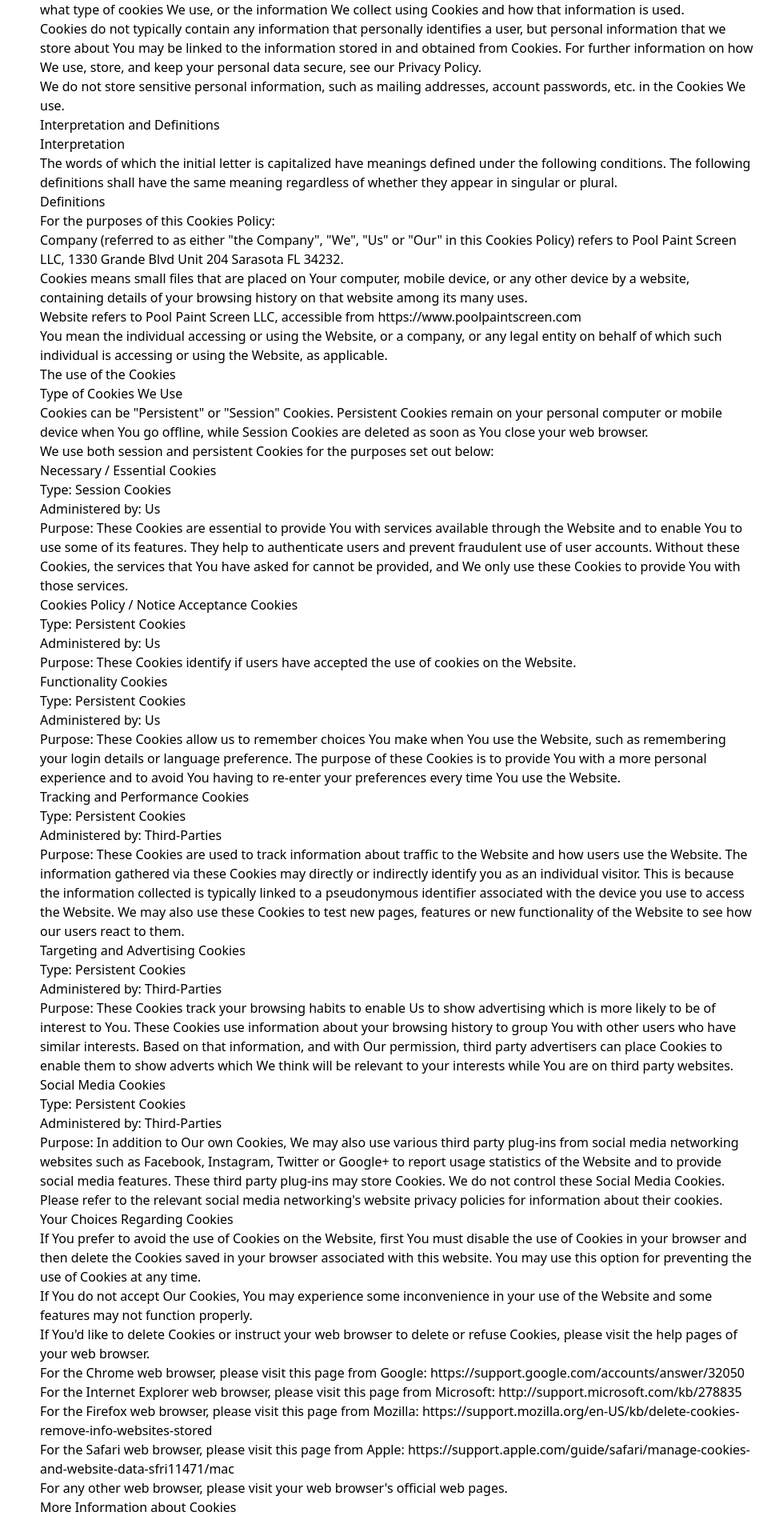
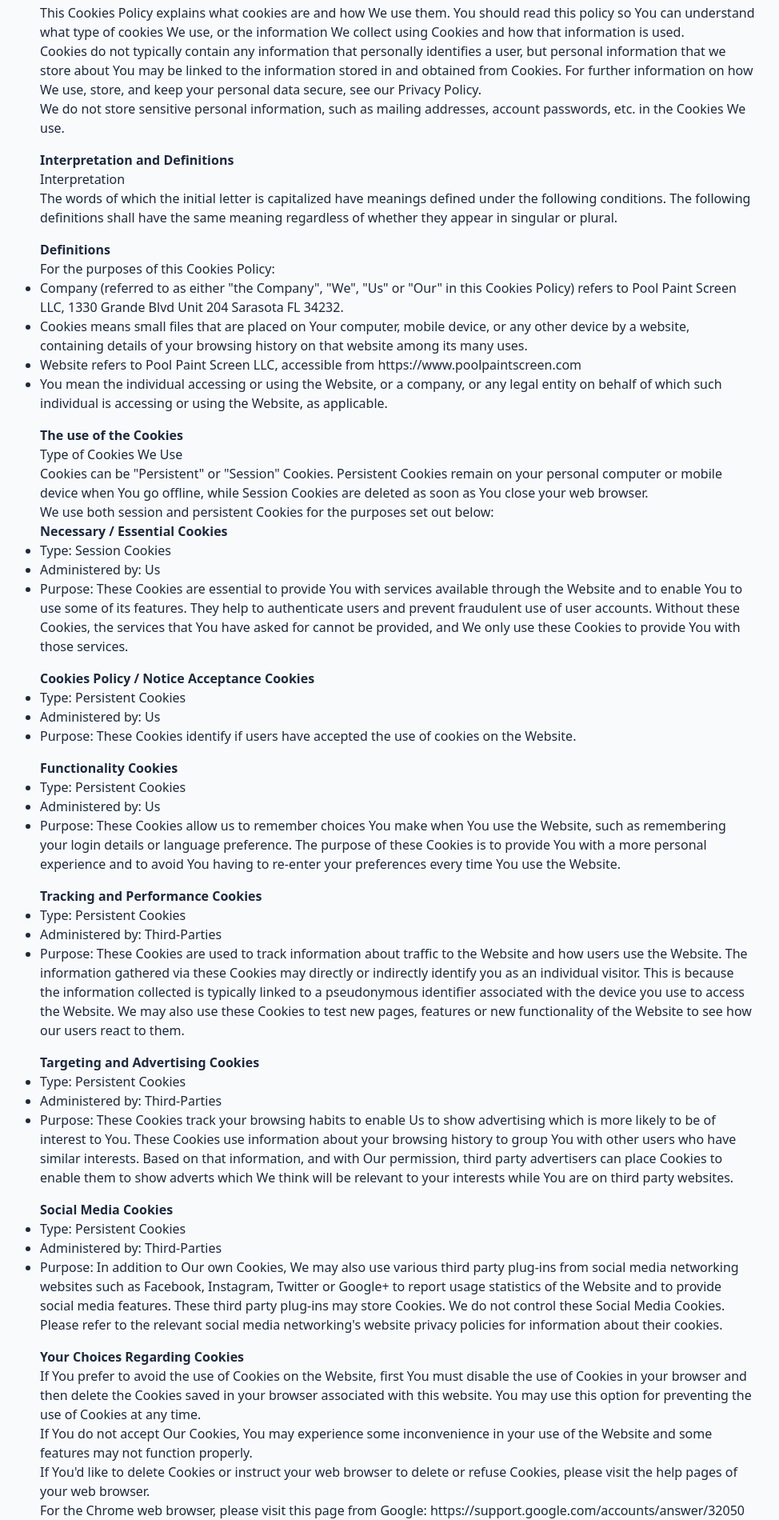
Before and after one commit to Yudai-creator/pps, a Next.js app: page /privacity in a window 1280 px wide. Shown: the part 405-2305 px from the top of the page at 80% size, without its empty margins (142-1116 px from the left). Built offline with nearby package versions, Linux system fonts and the light colour scheme.

Commit message:
design fixes

```diff
--- a/app/materials/[material]/page.tsx
+++ b/app/materials/[material]/page.tsx
@@ -11,7 +11,7 @@
 
 export default function Page({ params }: { params: { material: string } }) {
   return (
-    <div className="relative">
+    <div className="relative bg-slate-50">
       <div className="h-72  flex flex-col z-0  bg-cover bg-center bg-[url('/img/services.png')]"></div>
       <div className="px-7 z-10 -mt-64   ">
         <HeaderPageMaterial slug={params.material} />
--- a/app/privacity/page.tsx
+++ b/app/privacity/page.tsx
@@ -3,83 +3,83 @@
 
 const PrivacityTermPage = () => {
   return (
-    <div className="bg-white">
+    <div className="bg-slate-50">
       <div className="mx-auto max-w-7xl px-6 py-24 sm:py-32 lg:px-8 lg:py-40">
         <div className="mx-auto max-w-4xl divide-y divide-gray-900/10">
-          <h2 className="text-2xl font-bold leading-10 tracking-tight text-gray-900">
+          <h2 className="text-4xl text-center font-bold leading-10 tracking-tight text-gray-900">
           Cookies Policy
           </h2>
-          <dl className="mt-10 space-y-6 divide-y divide-gray-900/10">
+          <dl className="mt-12 space-y-6 divide-y divide-gray-900/10">
             <div>
               {" "}
-              <h1>Cookies Policy</h1>
-              <p>Last updated: March 28, 2023</p>
-              <p>
+              <h1 className="text-slate-800 font-semibold text-lg">Cookies Policy</h1>
+              <p className="text-slate-800">Last updated: March 28, 2023</p>
+              <p className="text-slate-800 mt-4">
                 This Cookies Policy explains what cookies are and how We use
                 them. You should read this policy so You can understand what
                 type of cookies We use, or the information We collect using
                 Cookies and how that information is used.
               </p>
-              <p>
+              <p className="text-slate-800">
                 Cookies do not typically contain any information that personally
                 identifies a user, but personal information that we store about
                 You may be linked to the information stored in and obtained from
                 Cookies. For further information on how We use, store, and keep
                 your personal data secure, see our Privacy Policy.
               </p>
-              <p>
+              <p className="text-slate-800">
                 We do not store sensitive personal information, such as mailing
                 addresses, account passwords, etc. in the Cookies We use.
               </p>
-              <h2>Interpretation and Definitions</h2>
-              <h3>Interpretation</h3>
-              <p>
+              <h2 className="text-slate-800 font-semibold mt-4">Interpretation and Definitions</h2>
+              <h3 className="text-slate-800">Interpretation</h3>
+              <p className="text-slate-800">
                 The words of which the initial letter is capitalized have
                 meanings defined under the following conditions. The following
                 definitions shall have the same meaning regardless of whether
                 they appear in singular or plural.
               </p>
-              <h3>Definitions</h3>
-              <p>For the purposes of this Cookies Policy:</p>
-              <ul>
-                <li>
+              <h3 className="text-slate-800 font-semibold mt-4">Definitions</h3>
+              <p className="text-slate-800">For the purposes of this Cookies Policy:</p>
+              <ul className="list-disc">
+                <li className="text-slate-800">
                   Company (referred to as either "the Company", "We", "Us" or
                   "Our" in this Cookies Policy) refers to Pool Paint Screen LLC,
                   1330 Grande Blvd Unit 204 Sarasota FL 34232.
                 </li>
-                <li>
+                <li className="text-slate-800">
                   Cookies means small files that are placed on Your computer,
                   mobile device, or any other device by a website, containing
                   details of your browsing history on that website among its
                   many uses.
                 </li>
-                <li>
+                <li className="text-slate-800">
                   Website refers to Pool Paint Screen LLC, accessible from{" "}
                   <Link href="https://www.poolpaintscreen.com">
                     https://www.poolpaintscreen.com
                   </Link>
                 </li>
-                <li>
+                <li className="text-slate-800">
                   You mean the individual accessing or using the Website, or a
                   company, or any legal entity on behalf of which such
                   individual is accessing or using the Website, as applicable.
                 </li>
               </ul>
-              <h2>The use of the Cookies</h2>
-              <h3>Type of Cookies We Use</h3>
-              <p>
+              <h2 className="text-slate-800 font-semibold mt-4">The use of the Cookies</h2>
+              <h3 className="text-slate-800">Type of Cookies We Use</h3>
+              <p className="text-slate-800">
                 Cookies can be "Persistent" or "Session" Cookies. Persistent
                 Cookies remain on your personal computer or mobile device when
                 You go offline, while Session Cookies are deleted as soon as You
                 close your web browser.
               </p>
-              <p>
+              <p className="text-slate-800">
                 We use both session and persistent Cookies for the purposes set
                 out below:
               </p>
-              <h4>Necessary / Essential Cookies</h4>
-              <ul>
-                <li>Type: Session Cookies</li>
+              <h4 className="text-slate-800 font-semibold">Necessary / Essential Cookies</h4>
+              <ul className="text-slate-800 list-disc">
+                <li className="text-slate-800">Type: Session Cookies</li>
                 <li>Administered by: Us</li>
                 <li>
                   Purpose: These Cookies are essential to provide You with
@@ -91,8 +91,8 @@
                   those services.
                 </li>
               </ul>
-              <h4>Cookies Policy / Notice Acceptance Cookies</h4>
-              <ul>
+              <h4 className="text-slate-800 font-semibold mt-4">Cookies Policy / Notice Acceptance Cookies</h4>
+              <ul className="text-slate-800 list-disc">
                 <li>Type: Persistent Cookies</li>
                 <li>Administered by: Us</li>
                 <li>
@@ -100,8 +100,8 @@
                   of cookies on the Website.
                 </li>
               </ul>
-              <h4>Functionality Cookies</h4>
-              <ul>
+              <h4 className="text-slate-800 font-semibold mt-4">Functionality Cookies</h4>
+              <ul className="text-slate-800 list-disc">
                 <li>Type: Persistent Cookies</li>
                 <li>Administered by: Us</li>
                 <li>
@@ -113,8 +113,8 @@
                   Website.
                 </li>
               </ul>
-              <h4>Tracking and Performance Cookies</h4>
-              <ul>
+              <h4 className="text-slate-800 font-semibold mt-4">Tracking and Performance Cookies</h4>
+              <ul className="text-slate-800 list-disc">
                 <li>Type: Persistent Cookies</li>
                 <li>Administered by: Third-Parties</li>
                 <li>
@@ -129,8 +129,8 @@
                   our users react to them.
                 </li>
               </ul>
-              <h4>Targeting and Advertising Cookies</h4>
-              <ul>
+              <h4 className="text-slate-800 font-semibold mt-4">Targeting and Advertising Cookies</h4>
+              <ul className="text-slate-800 list-disc">
                 <li>Type: Persistent Cookies</li>
                 <li>Administered by: Third-Parties</li>
                 <li>
@@ -144,8 +144,8 @@
                   while You are on third party websites.
                 </li>
               </ul>
-              <h4>Social Media Cookies</h4>
-              <ul>
+              <h4 className="text-slate-800 font-semibold mt-4">Social Media Cookies</h4>
+              <ul className="text-slate-800 list-disc">
                 <li>Type: Persistent Cookies</li>
                 <li>Administered by: Third-Parties</li>
                 <li>
@@ -159,56 +159,56 @@
                   policies for information about their cookies.
                 </li>
               </ul>
-              <h2>Your Choices Regarding Cookies</h2>
-              <p>
+              <h2 className="text-slate-800 font-semibold mt-4">Your Choices Regarding Cookies</h2>
+              <p className="text-slate-800">
                 If You prefer to avoid the use of Cookies on the Website, first
                 You must disable the use of Cookies in your browser and then
                 delete the Cookies saved in your browser associated with this
                 website. You may use this option for preventing the use of
                 Cookies at any time.
               </p>
-              <p>
+              <p className="text-slate-800">
                 If You do not accept Our Cookies, You may experience some
                 inconvenience in your use of the Website and some features may
                 not function properly.
               </p>
-              <p>
+              <p className="text-slate-800">
                 If You'd like to delete Cookies or instruct your web browser to
                 delete or refuse Cookies, please visit the help pages of your
                 web browser.
               </p>
-              <p>
+              <p className="text-slate-800">
                 For the Chrome web browser, please visit this page from Google:{" "}
                 <Link href="https://support.google.com/accounts/answer/32050">
                   https://support.google.com/accounts/answer/32050
                 </Link>
               </p>
-              <p>
+              <p className="text-slate-800">
                 For the Internet Explorer web browser, please visit this page
                 from Microsoft:{" "}
                 <Link href="http://support.microsoft.com/kb/278835">
                   http://support.microsoft.com/kb/278835
              </Link>
               </p>
-              <p>
+              <p className="text-slate-800">
                 For the Firefox web browser, please visit this page from
                 Mozilla:{" "}
                 <Link href="https://support.mozilla.org/en-US/kb/delete-cookies-remove-info-websites-stored">
                   https://support.mozilla.org/en-US/kb/delete-cookies-remove-info-websites-stored
                 </Link>
               </p>
-              <p>
+              <p className="text-slate-800">
                 For the Safari web browser, please visit this page from Apple:{" "}
                 <Link href="https://support.apple.com/guide/safari/manage-cookies-and-website-data-sfri11471/mac">
                   https://support.apple.com/guide/safari/manage-cookies-and-website-data-sfri11471/mac
              </Link>
               </p>
-              <p>
+              <p className="text-slate-800">
                 For any other web browser, please visit your web browser's
                 official web pages.
               </p>
-              <h2>More Information about Cookies</h2>
-              <p>
+              <h2 className="text-slate-800 font-semibold">More Information about Cookies</h2>
+              <p className="text-slate-800">
                 You can learn more about cookies here:{" "}
                 <Link href="https://www.termsfeed.com/blog/all-about-cookies/">
                   All About Cookies by TermsFeed
--- a/app/services/[service]/page.tsx
+++ b/app/services/[service]/page.tsx
@@ -9,7 +9,7 @@
 
 export default function Page({ params }: { params: { service: string } }) {
   return (
-    <div className="relative">
+    <div className="relative bg-slate-50">
       <div className="h-72  flex flex-col z-0  bg-cover bg-center bg-[url('/img/services.png')]"></div>
       <div className="px-7 z-10 -mt-64   ">
         <HeaderPageService slug={params.service} />
--- a/app/terms/page.tsx
+++ b/app/terms/page.tsx
@@ -8,10 +8,10 @@
     <div className="bg-white">
       <div className="mx-auto max-w-7xl px-6 py-24 sm:py-32 lg:px-8 lg:py-40">
         <div className="mx-auto max-w-4xl divide-y divide-gray-900/10">
-          <h2 className="text-2xl font-bold leading-10 tracking-tight text-gray-900">
+          <h2 className="text-4xl text-center font-bold leading-10 tracking-tight text-slate-900">
             Terms
           </h2>
-          <dl className="mt-10 prose space-y-6   ">
+          <dl className="mt-10 text-slate-800 prose space-y-6   ">
             These terms and conditions (the "Terms and
             Conditions") govern the use of www.poolpaintscreen.com (the "Site").
             This Site is owned and operated by Pool Paint Screen LLC. This Site
--- a/components/ui/services/InfoCard.tsx
+++ b/components/ui/services/InfoCard.tsx
@@ -11,7 +11,7 @@
       </div>
       <div className="grid grid-cols-5 gap-4 mt-7">
         <div className="col-span-5 lg:col-span-3">
-          <p className="text">
+          <p className="text text-slate-900">
             {content}
           </p>
         </div>
--- a/components/ui/services/StepCard.tsx
+++ b/components/ui/services/StepCard.tsx
@@ -3,10 +3,10 @@
 const StepCard = ({ number, resume }: { number: number; resume: string }) => {
   return (
     <div className="relative my-3 ">
-      <div className="h-8 absolute w-8 -mt-5 -ml-3 rounded-full text-gray-500 flex z-50 flex-col items-center text-2xl title text-center bg-[#FFD050]">
+      <div className="h-8 absolute w-8 -mt-5 -ml-3 rounded-full text-slate-900 flex z-50 flex-col items-center text-2xl title text-center bg-[#FFD050]">
         {number}
       </div>
-      <div className="bg-gray-100 h-auto   p-4 rounded-br-2xl bottom-2 -mt-1 z-0">
+      <div className="bg-gray-200 h-auto text-slate-900  p-4 rounded-br-2xl bottom-2 -mt-1 z-0">
         {resume}
       </div>
     </div>
```
Also changed, not shown: app/page.tsx (+6 -6 lines).
